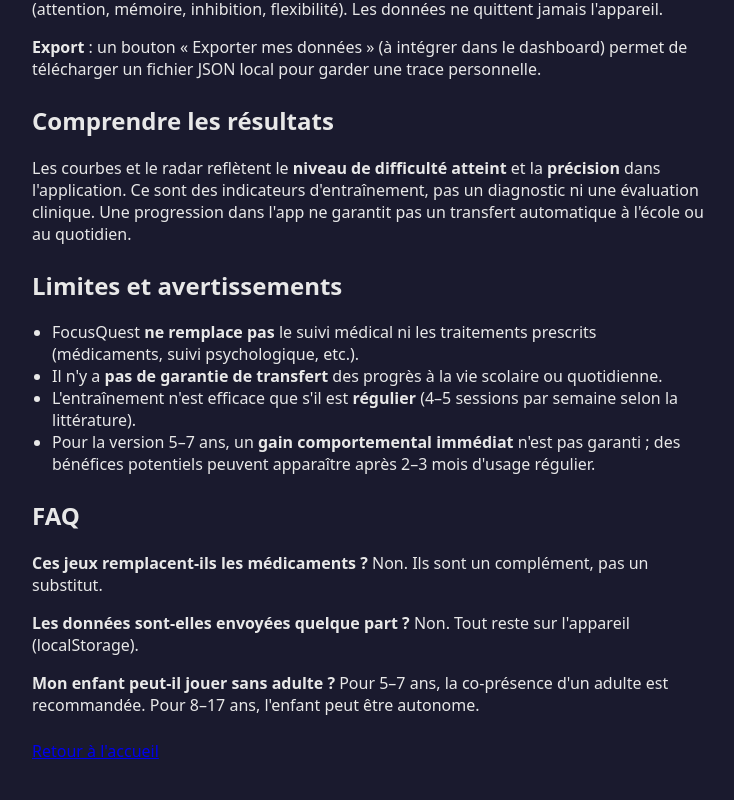
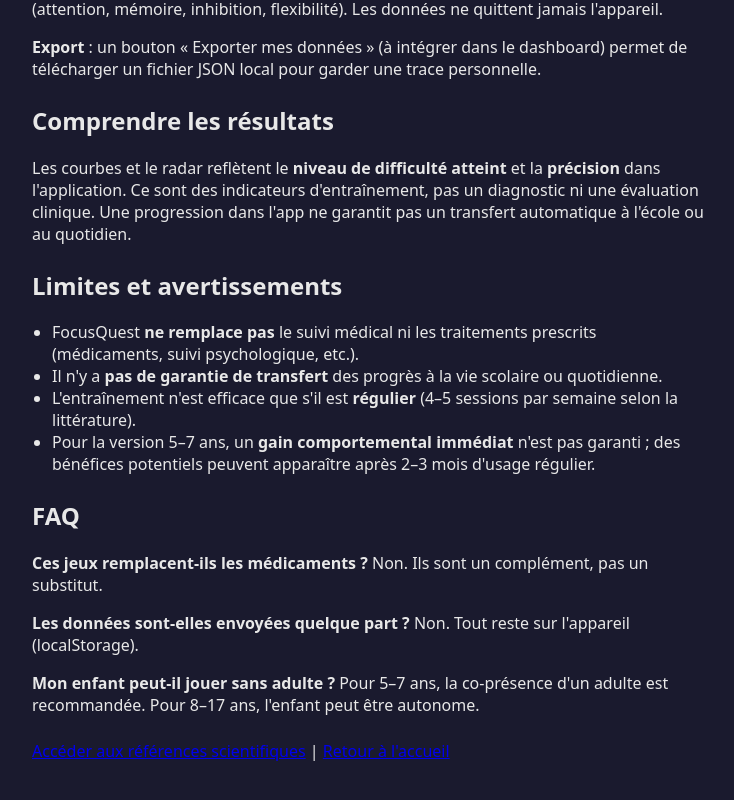
Before and after one commit to jeromeleyssard-pixel/focusquest, a React (Vite) app: page /parents in a window 1280 px wide. Shown: the part 274-1074 px from the top of the page, without its empty margins (272-1006 px from the left). Built offline with nearby package versions, Linux system fonts and the light colour scheme.

Commit message:
Parents guide : add link to references page

```diff
--- a/src/components/ParentsPage.tsx
+++ b/src/components/ParentsPage.tsx
@@ -43,6 +43,8 @@
       </section>
 
       <p style={styles.back}>
+        <Link to="/references">Accéder aux références scientifiques</Link>
+        {' '}|{' '}
         <Link to="/">Retour à l&apos;accueil</Link>
       </p>
     </div>
```
